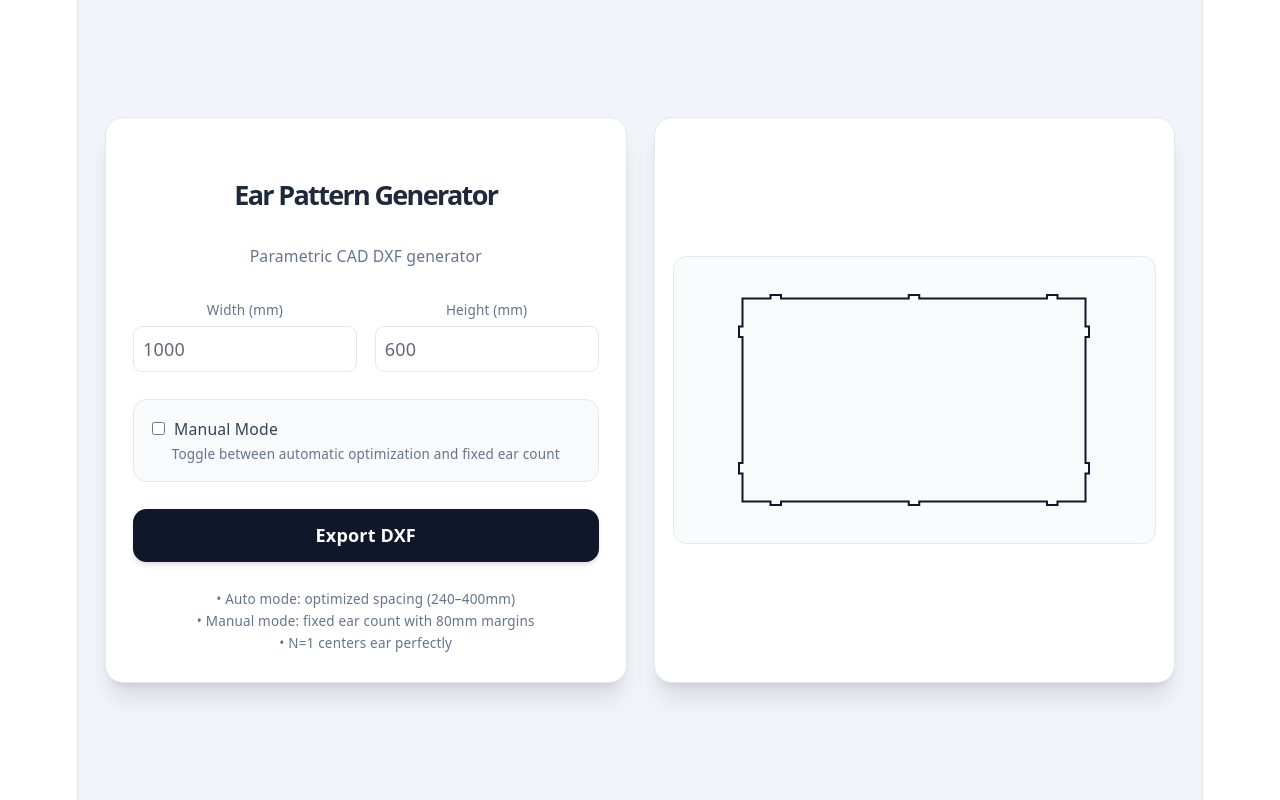
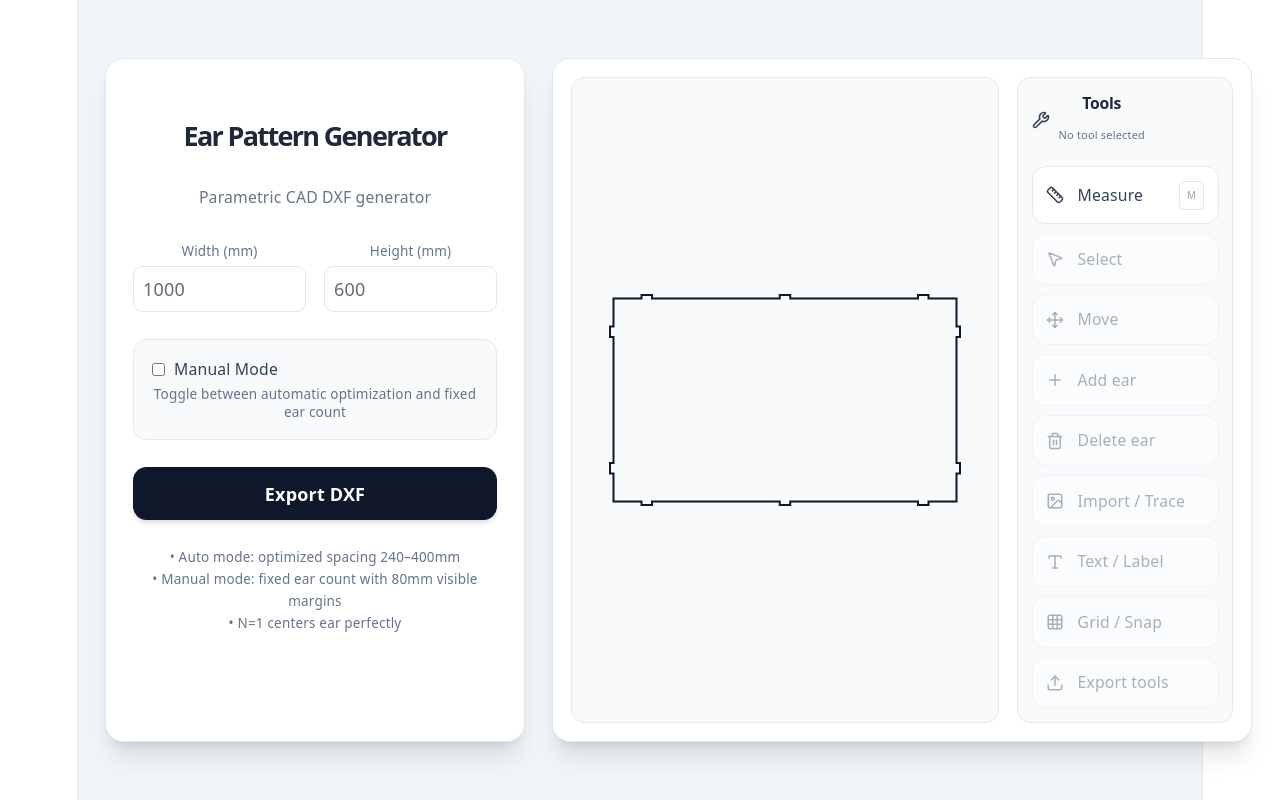
Before and after one commit to iantoce97-cloud/rectangle-ear-app, a React (Vite) app: page / in a window 1280 px wide. Built offline with nearby package versions, Linux system fonts and the light colour scheme.

Commit message:
add measure tool

```diff
--- a/package.json
+++ b/package.json
@@ -10,6 +10,7 @@
     "preview": "vite preview"
   },
   "dependencies": {
+    "lucide-react": "^1.16.0",
     "react": "^19.2.6",
     "react-dom": "^19.2.6"
   },
--- a/src/App.jsx
+++ b/src/App.jsx
@@ -1,12 +1,31 @@
-import React, { useMemo, useState } from 'react';
+import React, { useEffect, useMemo, useState } from 'react';
+import {
+  Ruler,
+  MousePointer2,
+  Move,
+  Plus,
+  Trash2,
+  Image,
+  Type,
+  Grid3X3,
+  Upload,
+  Wrench
+} from 'lucide-react';
 
 export default function App() {
   const [width, setWidth] = useState(1000);
   const [height, setHeight] = useState(600);
 
   const [manualMode, setManualMode] = useState(false);
-  const [hEars, setHEars] = useState(3); // top/bottom
-  const [vEars, setVEars] = useState(2); // left/right
+  const [hEars, setHEars] = useState(3);
+  const [vEars, setVEars] = useState(2);
+
+  const [activeTool, setActiveTool] = useState(null);
+
+  // MEASURE TOOL
+  const [measurePoints, setMeasurePoints] = useState([]);
+  const [measurements, setMeasurements] = useState([]);
+  const [hoverSnap, setHoverSnap] = useState(null);
 
   const earLength = 30;
   const earDepth = 10;
@@ -15,6 +34,37 @@ export default function App() {
 
   const MIN_SPACING = 240;
   const MAX_SPACING = 400;
+
+  const clearMeasureTool = () => {
+    setActiveTool(null);
+    setMeasurePoints([]);
+    setMeasurements([]);
+    setHoverSnap(null);
+  };
+
+  useEffect(() => {
+    const handleKeyDown = (e) => {
+      if (e.key.toLowerCase() === 'm') {
+        setActiveTool(prev => {
+          if (prev === 'measure') {
+            setMeasurePoints([]);
+            setMeasurements([]);
+            setHoverSnap(null);
+            return null;
+          }
+
+          return 'measure';
+        });
+      }
+
+      if (e.key === 'Escape') {
+        clearMeasureTool();
+      }
+    };
+
+    window.addEventListener('keydown', handleKeyDown);
+    return () => window.removeEventListener('keydown', handleKeyDown);
+  }, []);
 
   const points = useMemo(() => {
     const ears = [];
@@ -41,7 +91,6 @@ export default function App() {
       const usable = sideLength - 2 * margin - earLength;
       if (usable < 0) return;
 
-      // SPECIAL CASE: 1 ear → centered
       if (count === 1) {
         const center = sideLength / 2;
         const pos = center - earLength / 2;
@@ -116,11 +165,112 @@ export default function App() {
     return verts;
   };
 
+  const snapPoints = useMemo(() => buildVertices(), [grouped, width, height]);
+
   const buildOutlinePath = () => {
     const verts = buildVertices();
     return verts
       .map((v, i) => `${i === 0 ? 'M' : 'L'} ${v[0] * scale} ${v[1] * scale}`)
       .join(' ') + ' Z';
+  };
+
+  const getSvgPoint = (e) => {
+    const svg = e.currentTarget;
+    const rect = svg.getBoundingClientRect();
+
+    const viewBox = svg.viewBox.baseVal;
+
+    const x =
+      viewBox.x +
+      ((e.clientX - rect.left) / rect.width) * viewBox.width;
+
+    const y =
+      viewBox.y +
+      ((e.clientY - rect.top) / rect.height) * viewBox.height;
+
+    return {
+      x: x / scale,
+      y: y / scale
+    };
+  };
+
+  const findNearestSnapPoint = (x, y) => {
+    let best = null;
+    let bestDist = Infinity;
+
+    snapPoints.forEach(([px, py]) => {
+      const dx = px - x;
+      const dy = py - y;
+      const dist = Math.sqrt(dx * dx + dy * dy);
+
+      if (dist < bestDist) {
+        bestDist = dist;
+        best = [px, py];
+      }
+    });
+
+    const snapToleranceMm = 30;
+
+    if (bestDist <= snapToleranceMm) {
+      return best;
+    }
+
+    return null;
+  };
+
+  const handlePreviewMouseMove = (e) => {
+    if (activeTool !== 'measure') return;
+
+    const { x, y } = getSvgPoint(e);
+    const snapped = findNearestSnapPoint(x, y);
+
+    setHoverSnap(snapped);
+  };
+
+  const handlePreviewMouseLeave = () => {
+    setHoverSnap(null);
+  };
+
+  const handlePreviewClick = (e) => {
+    if (activeTool !== 'measure') return;
+
+    e.stopPropagation();
+
+    const { x, y } = getSvgPoint(e);
+    const snapped = findNearestSnapPoint(x, y);
+
+    if (!snapped) return;
+
+    const nextPoints = [...measurePoints, snapped];
+
+    if (nextPoints.length === 2) {
+      const [p1, p2] = nextPoints;
+
+      const dx = p2[0] - p1[0];
+      const dy = p2[1] - p1[1];
+      const distance = Math.sqrt(dx * dx + dy * dy);
+
+      const mid = [
+        (p1[0] + p2[0]) / 2,
+        (p1[1] + p2[1]) / 2
+      ];
+
+      setMeasurements(prev => [
+        ...prev,
+        {
+          id: crypto.randomUUID(),
+          p1,
+          p2,
+          distance,
+          mid,
+          selected: false
+        }
+      ]);
+
+      setMeasurePoints([]);
+    } else {
+      setMeasurePoints(nextPoints);
+    }
   };
 
   const downloadDXF = () => {
@@ -161,9 +311,61 @@ export default function App() {
     URL.revokeObjectURL(url);
   };
 
+  const ToolButton = ({ id, icon: Icon, label, shortcut, disabled = false }) => {
+    const active = activeTool === id;
+
     return (
-  <div className="min-h-screen bg-slate-100 flex items-center justify-center p-6">
-    <div className="w-full max-w-6xl grid md:grid-cols-2 gap-6">
+      <button
+        type="button"
+        disabled={disabled}
+        onClick={() => {
+          if (disabled) return;
+
+          if (id === 'measure' && activeTool === 'measure') {
+            clearMeasureTool();
+            return;
+          }
+
+          setActiveTool(id);
+        }}
+        className={[
+          'w-full flex items-center gap-3 rounded-xl px-3 py-3 text-sm transition border',
+          active
+            ? 'bg-slate-900 text-white border-slate-900 shadow-md'
+            : 'bg-white text-slate-700 border-slate-200 hover:bg-slate-50',
+          disabled
+            ? 'opacity-40 cursor-not-allowed hover:bg-white'
+            : 'cursor-pointer'
+        ].join(' ')}
+      >
+        <Icon size={18} />
+        <span className="flex-1 text-left">{label}</span>
+        {shortcut && (
+          <span className={[
+            'text-[10px] px-1.5 py-0.5 rounded border',
+            active ? 'border-white/30 text-white/80' : 'border-slate-200 text-slate-400'
+          ].join(' ')}>
+            {shortcut}
+          </span>
+        )}
+      </button>
+    );
+  };
+
+  return (
+    <div
+      className="min-h-screen bg-slate-100 flex items-center justify-center p-6"
+      onClick={() => {
+        if (activeTool === 'measure') {
+          setMeasurePoints([]);
+          setMeasurements([]);
+        }
+      }}
+    >
+      <div
+        className="w-full max-w-7xl grid lg:grid-cols-[420px_1fr] gap-6"
+        onClick={(e) => e.stopPropagation()}
+      >
 
         {/* LEFT PANEL - CONTROLS */}
         <div className="bg-white rounded-2xl shadow-xl border border-slate-200 p-6 space-y-6">
@@ -177,7 +379,6 @@ export default function App() {
             </p>
           </div>
 
-        {/* SIZE */}
           <div className="grid grid-cols-2 gap-4">
             <div>
               <label className="text-xs text-slate-500">Width (mm)</label>
@@ -200,7 +401,6 @@ export default function App() {
             </div>
           </div>
 
-        {/* MODE */}
           <div className="p-4 rounded-xl bg-slate-50 border">
             <label className="flex items-center gap-2 text-sm font-medium text-slate-700">
               <input
@@ -216,36 +416,38 @@ export default function App() {
             </p>
           </div>
 
-        {/* MANUAL INPUTS */}
           {manualMode && (
             <div className="grid grid-cols-2 gap-4">
               <div>
                 <label className="text-xs text-slate-500">
-                Horizontal ears (top/bottom)
+                  Horizontal ears
                 </label>
                 <input
                   type="number"
+                  min="1"
                   value={hEars}
-                onChange={e => setHEars(+e.target.value)}
+                  onChange={e => setHEars(Math.max(1, +e.target.value || 1))}
                   className="w-full mt-1 p-2 border rounded-lg"
                 />
+                <p className="text-[11px] text-slate-400 mt-1">Top + bottom</p>
               </div>
 
               <div>
                 <label className="text-xs text-slate-500">
-                Vertical ears (left/right)
+                  Vertical ears
                 </label>
                 <input
                   type="number"
+                  min="1"
                   value={vEars}
-                onChange={e => setVEars(+e.target.value)}
+                  onChange={e => setVEars(Math.max(1, +e.target.value || 1))}
                   className="w-full mt-1 p-2 border rounded-lg"
                 />
+                <p className="text-[11px] text-slate-400 mt-1">Left + right</p>
               </div>
             </div>
           )}
 
-        {/* ACTION */}
           <button
             onClick={downloadDXF}
             className="w-full bg-slate-900 hover:bg-slate-800 text-white font-semibold py-3 rounded-xl transition shadow-md"
@@ -253,22 +455,31 @@ export default function App() {
             Export DXF
           </button>
 
-        {/* INFO */}
           <div className="text-xs text-slate-500 leading-relaxed">
-          <p>• Auto mode: optimized spacing (240–400mm)</p>
-          <p>• Manual mode: fixed ear count with 80mm margins</p>
+            <p>• Auto mode: optimized spacing 240–400mm</p>
+            <p>• Manual mode: fixed ear count with 80mm visible margins</p>
             <p>• N=1 centers ear perfectly</p>
           </div>
         </div>
 
-      {/* RIGHT PANEL - PREVIEW */}
-      <div className="bg-white rounded-2xl shadow-xl border border-slate-200 p-4 flex items-center justify-center">
-        <div className="bg-slate-50 rounded-xl p-4 border w-full overflow-auto">
+        {/* RIGHT AREA - PREVIEW + TOOL PANEL */}
+        <div className="bg-white rounded-2xl shadow-xl border border-slate-200 p-4 flex gap-4 min-h-[520px]">
+
+          {/* PREVIEW */}
+          <div
+            className={[
+              'bg-slate-50 rounded-xl p-4 border flex-1 overflow-auto flex items-center justify-center',
+              activeTool === 'measure' ? 'cursor-crosshair' : ''
+            ].join(' ')}
+          >
             <svg
               width={width * scale + 40}
               height={height * scale + 40}
               viewBox={`-20 -20 ${width * scale + 40} ${height * scale + 40}`}
               className="mx-auto"
+              onMouseMove={handlePreviewMouseMove}
+              onMouseLeave={handlePreviewMouseLeave}
+              onClick={handlePreviewClick}
             >
               <path
                 d={buildOutlinePath()}
@@ -276,11 +487,119 @@ export default function App() {
                 stroke="#0f172a"
                 strokeWidth="2"
               />
+
+              {/* Existing measurements */}
+              {measurements.map((m) => {
+                const dx = m.p2[0] - m.p1[0];
+const dy = m.p2[1] - m.p1[1];
+
+let angle = Math.atan2(dy, dx) * 180 / Math.PI;
+
+// Keep text readable: never upside down
+if (angle > 90 || angle < -90) {
+  angle += 180;
+}
+
+                return (
+                  <g key={m.id}>
+                    <line
+                      x1={m.p1[0] * scale}
+                      y1={m.p1[1] * scale}
+                      x2={m.p2[0] * scale}
+                      y2={m.p2[1] * scale}
+                      stroke="#ef4444"
+                      strokeWidth="2"
+                    />
+
+                    <text
+                      x={m.mid[0] * scale}
+                      y={(m.mid[1] - 8) * scale}
+                      fill="#ef4444"
+                      fontSize="13"
+                      textAnchor="middle"
+                      transform={`rotate(${angle} ${m.mid[0] * scale} ${(m.mid[1] - 8) * scale})`}
+                    >
+                      {m.distance.toFixed(1)} mm
+                    </text>
+                  </g>
+                );
+              })}
+
+              {/* First selected measure point */}
+              {measurePoints.map((p, i) => (
+                <rect
+                  key={i}
+                  x={p[0] * scale - 4}
+                  y={p[1] * scale - 4}
+                  width="8"
+                  height="8"
+                  fill="#2563eb"
+                  stroke="white"
+                  strokeWidth="1"
+                />
+              ))}
+
+              {/* Hover snap marker */}
+              {activeTool === 'measure' && hoverSnap && (
+                <rect
+                  x={hoverSnap[0] * scale - 5}
+                  y={hoverSnap[1] * scale - 5}
+                  width="10"
+                  height="10"
+                  fill="none"
+                  stroke="#2563eb"
+                  strokeWidth="2"
+                />
+              )}
             </svg>
           </div>
+
+          {/* TOOL PANEL */}
+          <div
+            className={[
+              'rounded-xl border bg-slate-50 p-3 transition-all duration-200',
+              activeTool ? 'w-64' : 'w-48'
+            ].join(' ')}
+          >
+            <div className="flex items-center gap-2 mb-4">
+              <Wrench size={18} className="text-slate-700" />
+              <div>
+                <h2 className="text-sm font-semibold text-slate-800">Tools</h2>
+                <p className="text-[11px] text-slate-500">
+                  {activeTool ? `Active: ${activeTool}` : 'No tool selected'}
+                </p>
+              </div>
+            </div>
+
+            <div className="space-y-2">
+              <ToolButton
+                id="measure"
+                icon={Ruler}
+                label="Measure"
+                shortcut="M"
+              />
+
+              <ToolButton id="select" icon={MousePointer2} label="Select" disabled />
+              <ToolButton id="move" icon={Move} label="Move" disabled />
+              <ToolButton id="add-ear" icon={Plus} label="Add ear" disabled />
+              <ToolButton id="delete-ear" icon={Trash2} label="Delete ear" disabled />
+              <ToolButton id="trace" icon={Image} label="Import / Trace" disabled />
+              <ToolButton id="text" icon={Type} label="Text / Label" disabled />
+              <ToolButton id="grid" icon={Grid3X3} label="Grid / Snap" disabled />
+              <ToolButton id="export" icon={Upload} label="Export tools" disabled />
+            </div>
+
+            {activeTool === 'measure' && (
+              <div className="mt-4 rounded-lg bg-white border p-3 text-xs text-slate-600 leading-relaxed">
+                <p className="font-semibold text-slate-700 mb-1">Measure tool</p>
+                <p>Click two snap points to create a measurement.</p>
+                <p className="mt-2 text-slate-400">Press M or Escape to clear and exit.</p>
+              </div>
+            )}
           </div>
 
         </div>
       </div>
+    </div>
   );
 }
```
Also changed, not shown: 1 other file (tests, documents, lock files or other folders). Lines whose indentation alone changed are shown as unchanged.
